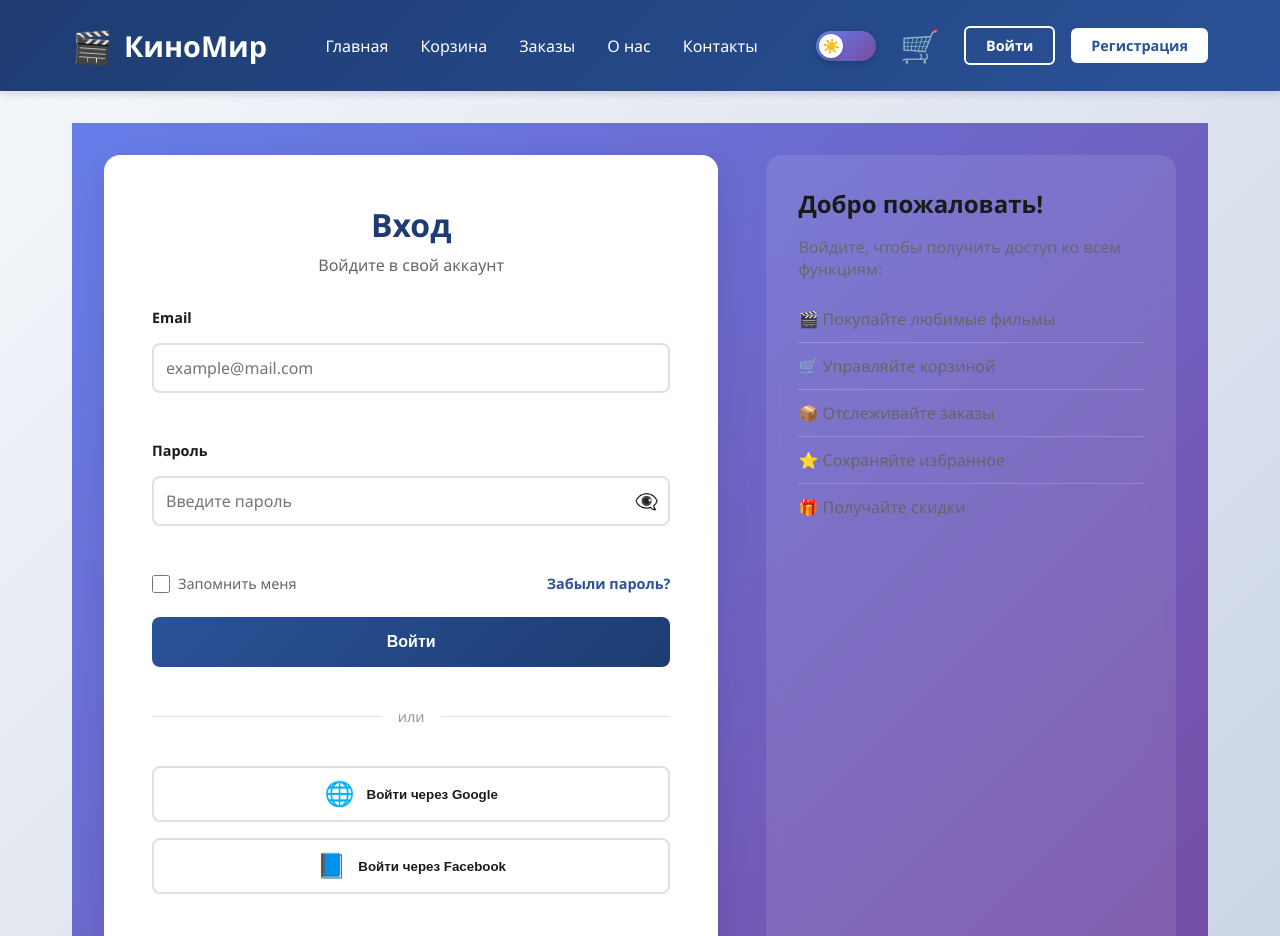
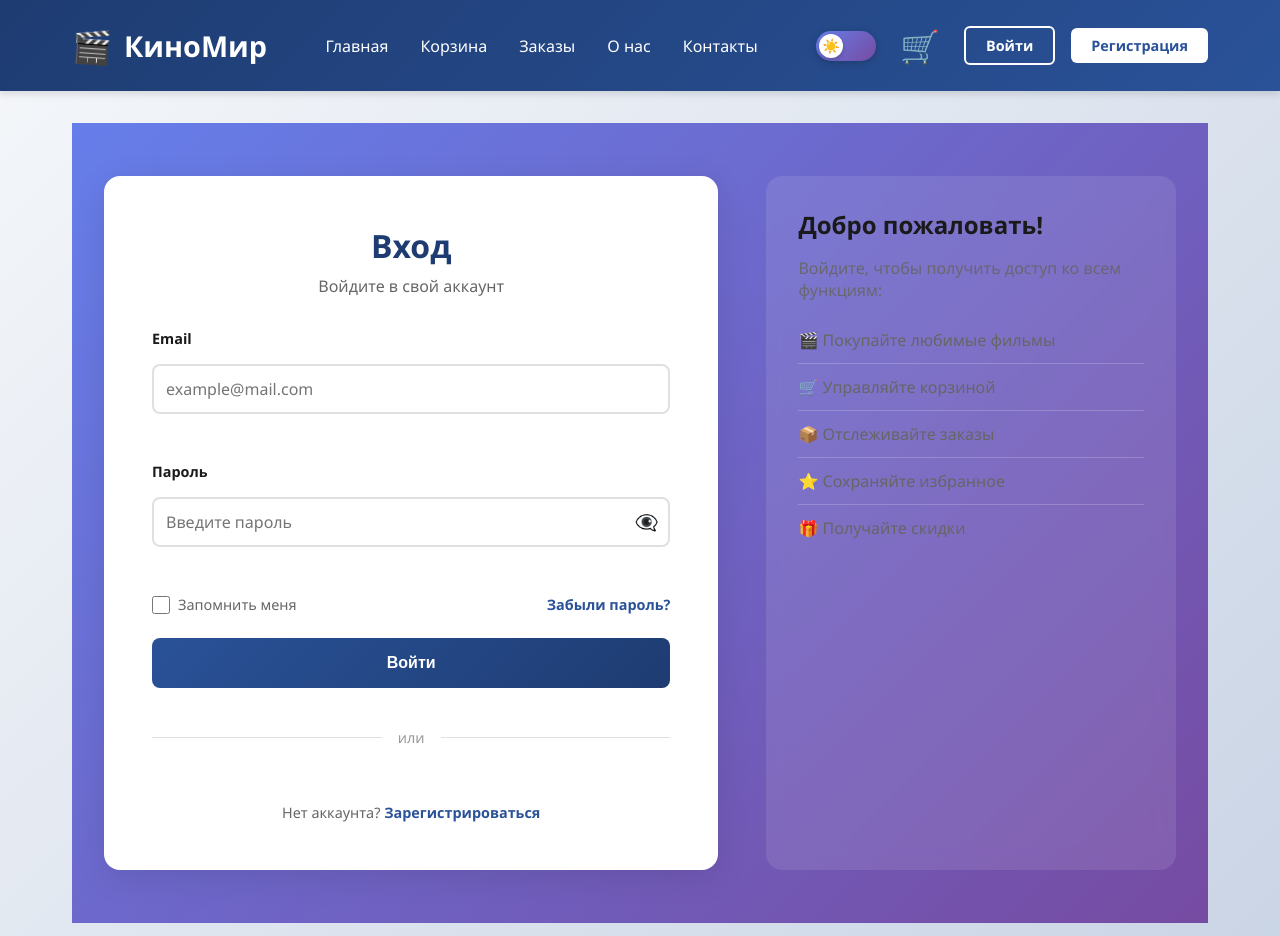
Before and after one commit to bekrahoon/lessons_from_RT, a React (Create React App) app in the folder my-website/: page /login in a window 1280 px wide. Shown: the top 936 px of the page. Built offline with nearby package versions, Linux system fonts and the light colour scheme.

Commit message:
Удаление неиспользуемого ссылок в Login.jsx и обновление импортов в App.js

```diff
--- a/my-website/src/pages/Auth/Login.jsx
+++ b/my-website/src/pages/Auth/Login.jsx
@@ -158,17 +158,7 @@ function Login() {
               <span>или</span>
             </div>
 
-            {/* Социальные сети */}
-            <div className="social-login">
-              <button type="button" className="social-btn google-btn">
-                <span className="social-icon">🌐</span>
-                Войти через Google
-              </button>
-              <button type="button" className="social-btn facebook-btn">
-                <span className="social-icon">📘</span>
-                Войти через Facebook
-              </button>
-            </div>
+
 
             {/* Ссылка на регистрацию */}
             <div className="auth-footer">
```
